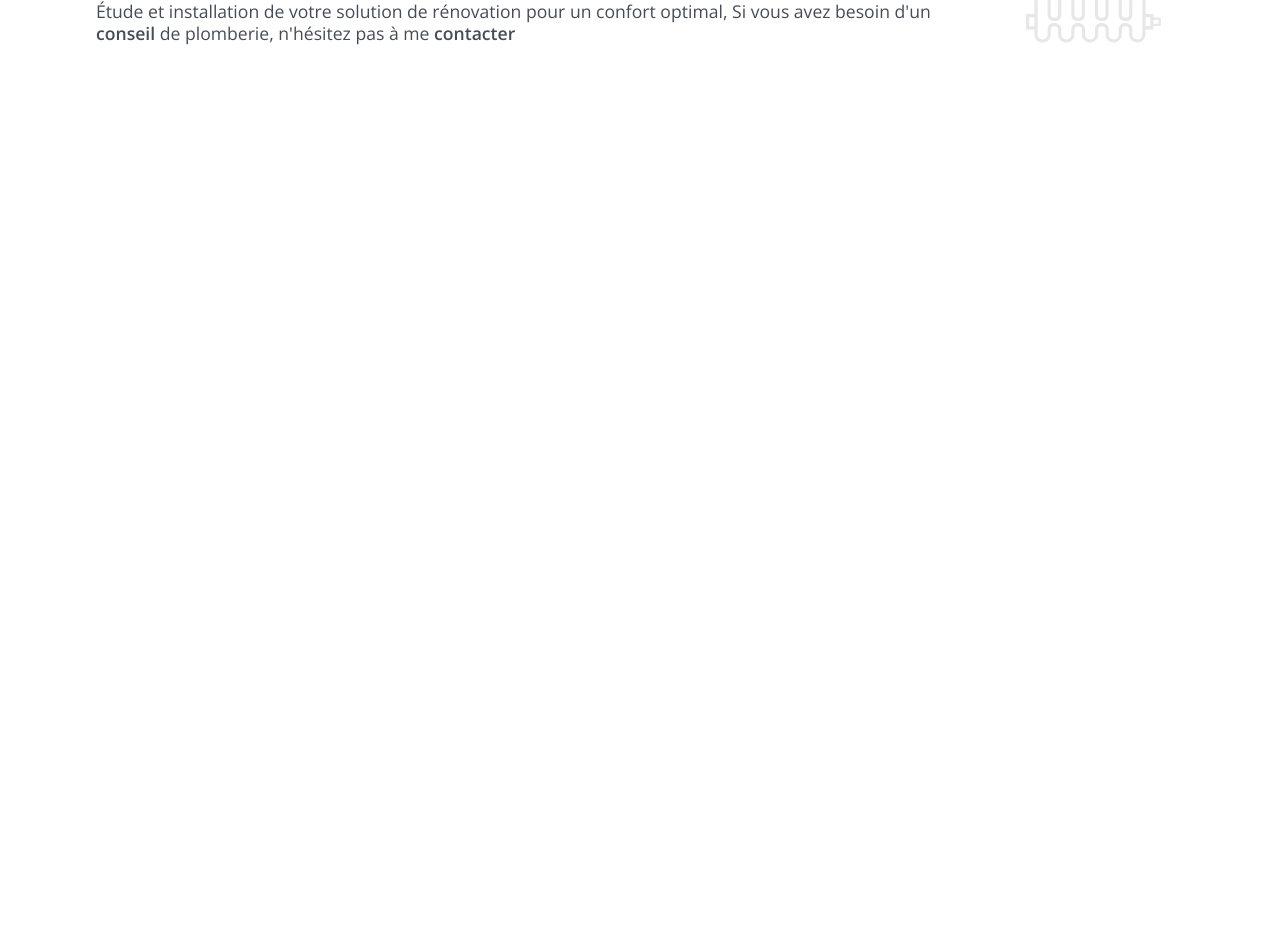
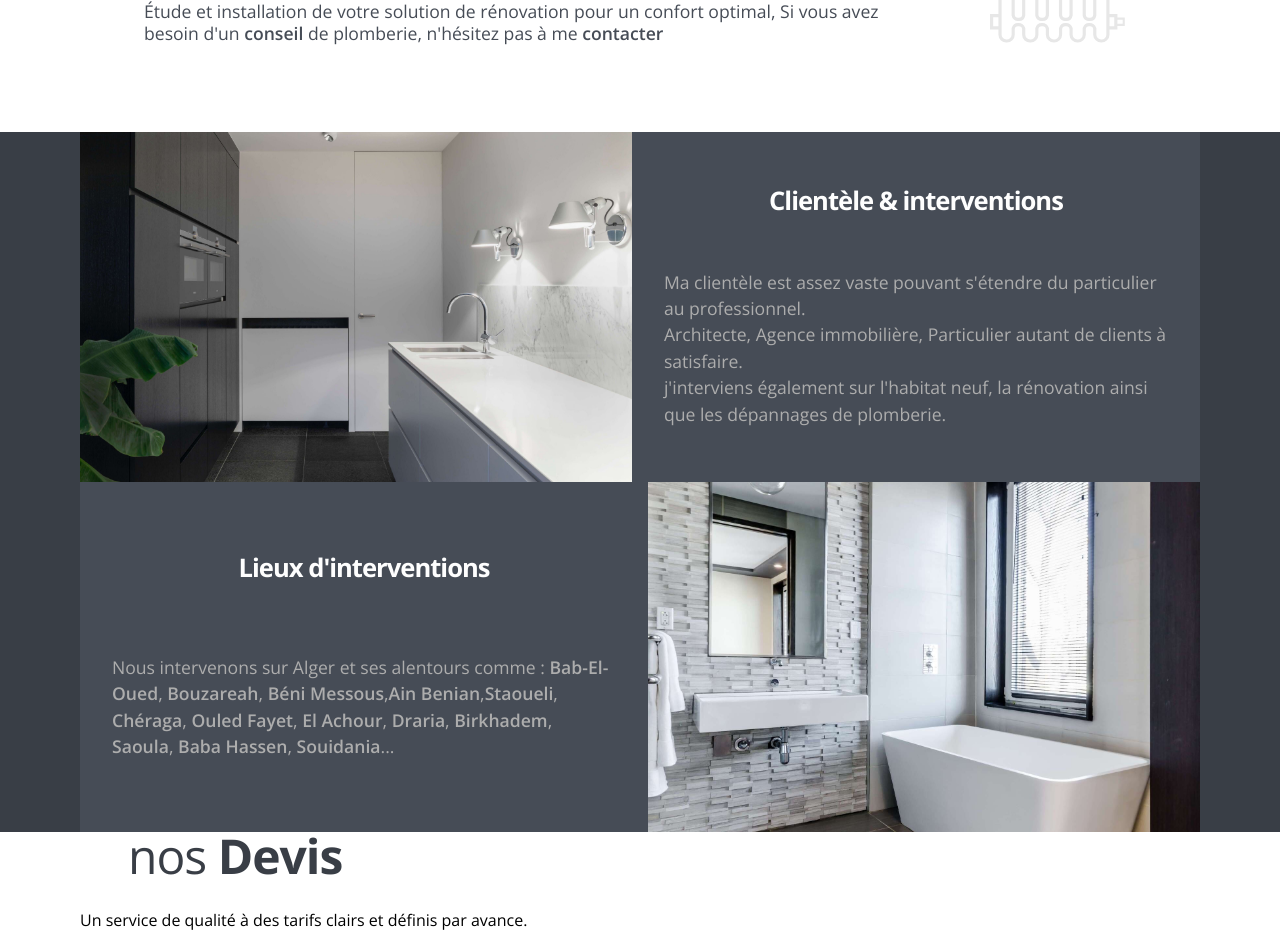
Before and after one commit to sidouxie/Darky-Plumbing, a Next.js app: page / in a window 1280 px wide. Shown: the part 2100-3031 px from the top of the page. Before the commit the page ends 2232 px from the top, so only its background shows below. Built offline with nearby package versions, Linux system fonts and the light colour scheme.

Commit message:
setup de section client

```diff
--- a/components/BodyBg.js
+++ b/components/BodyBg.js
@@ -134,6 +134,65 @@ function BodyBg() {
           </div>
         </div>
       </section>
+
+      <section className="section-clientele">
+        <div className="container">
+          <div className="article-grid">
+            <div className="article">
+              <div className="sec-img">
+                <img src="/images/cuisines.jpg" alt="cuisine moderne" />
+              </div>
+              <div className="sec-text">
+                <h3>Clientèle & interventions</h3>
+                <p>
+                  Ma clientèle est assez vaste pouvant s'étendre du particulier
+                  au professionnel.
+                  <br />
+                  Architecte, Agence immobilière, Particulier autant de clients
+                  à satisfaire.
+                  <br />
+                  j'interviens également sur l'habitat neuf, la rénovation ainsi
+                  que les dépannages de plomberie.
+                </p>
+              </div>
+            </div>
+
+            <div className="article">
+              <div className="sec-img">
+                <img src="/images/baignoire.jpg" alt="salle de bain moderne" />
+              </div>
+              <div className="sec-text">
+                <h3>Lieux d'interventions</h3>
+                <p>
+                  Nous intervenons sur Alger et ses alentours comme :{" "}
+                  <bold>Bab-El-Oued</bold>, <bold>Bouzareah</bold>,{" "}
+                  <bold>Béni Messous</bold>,<bold>Ain Benian</bold>,
+                  <bold>Staoueli</bold>, <bold>Chéraga</bold>,{" "}
+                  <bold>Ouled Fayet</bold>, <bold>El Achour</bold>,{" "}
+                  <bold>Draria</bold>, <bold>Birkhadem</bold>,{" "}
+                  <bold>Saoula</bold>, <bold>Baba Hassen</bold>,{" "}
+                  <bold>Souidania</bold>...
+                </p>
+              </div>
+            </div>
+          </div>
+        </div>
+      </section>
+
+      <section className="section-devis">
+        <div className="container">
+          <div className="titling">
+            <div className="sec-title">
+              <h2>
+                <span className="thinner">nos</span> Devis
+              </h2>
+              <div className="mini-title">
+                Un service de qualité à des tarifs clairs et définis par avance.
+              </div>
+            </div>
+          </div>
+        </div>
+      </section>
     </main>
   );
 }
--- a/pages/index.js
+++ b/pages/index.js
@@ -8,7 +8,7 @@ export default function Home() {
     <Layout>
       <Head>
         <title>
-          Zayn Plombier - Plombier chauffagiste artisan Professionnel à alger
+          Darky Plumbing - Plombier chauffagiste artisan Professionnel à alger
         </title>
         <meta
           name="description"
--- a/styles/_body.scss
+++ b/styles/_body.scss
@@ -239,6 +239,79 @@
   }
 }
 
+.section-clientele {
+  background-color: $clr-primary-300;
+  width: 100%;
+  height: auto;
+
+  .article-grid {
+    display: flex;
+    flex-direction: column;
+    align-items: flex-start;
+    justify-content: center;
+
+    .article:nth-child(2) {
+      flex-direction: row-reverse;
+      @media screen and (max-width: 868px) {
+        flex-direction: column;
+      }
+    }
+
+    .article {
+      display: flex;
+      flex-direction: row;
+      justify-content: flex-start;
+      align-items: center;
+      width: 100%;
+      height: 350px;
+
+      @media screen and (max-width: 868px) {
+        flex-direction: column;
+        height: auto;
+      }
+
+      .sec-img {
+        width: 100%;
+        height: 100%;
+
+        @media screen and (max-width: 868px) {
+          height: 250px;
+        }
+      }
+
+      .sec-text {
+        width: 100%;
+        height: inherit;
+        display: inline-flex;
+        flex-direction: column;
+        flex-wrap: wrap;
+        align-content: flex-start;
+        justify-content: space-evenly;
+        align-items: center;
+        padding: 1rem;
+        background-color: $clr-primary-400;
+        color: $clr-light-400;
+
+        h3 {
+          font-size: 1.6rem;
+          font-weight: 700;
+          letter-spacing: -1px;
+          margin-bottom: 1rem;
+          color: #fefefe;
+        }
+
+        p {
+          color: $clr-light-300;
+          font-size: 1.1rem;
+          font-weight: 400;
+          line-height: 1.5;
+          padding: 0 1rem;
+        }
+      }
+    }
+  }
+}
+
 //MOBILE
 @media screen and (max-width: 868px) {
   .main-info {
--- a/styles/_option.scss
+++ b/styles/_option.scss
@@ -49,10 +49,15 @@ img {
 
 .container {
   width: 100%;
-  padding-right: 2rem;
-  padding-left: 2rem;
+  padding-right: 5rem;
+  padding-left: 5rem;
   margin-right: auto;
   margin-left: auto;
+
+  @media screen and (max-width: 868px) {
+    padding-right: 2rem;
+    padding-left: 2rem;
+  }
 }
 
 .sec-title h2 {
```
